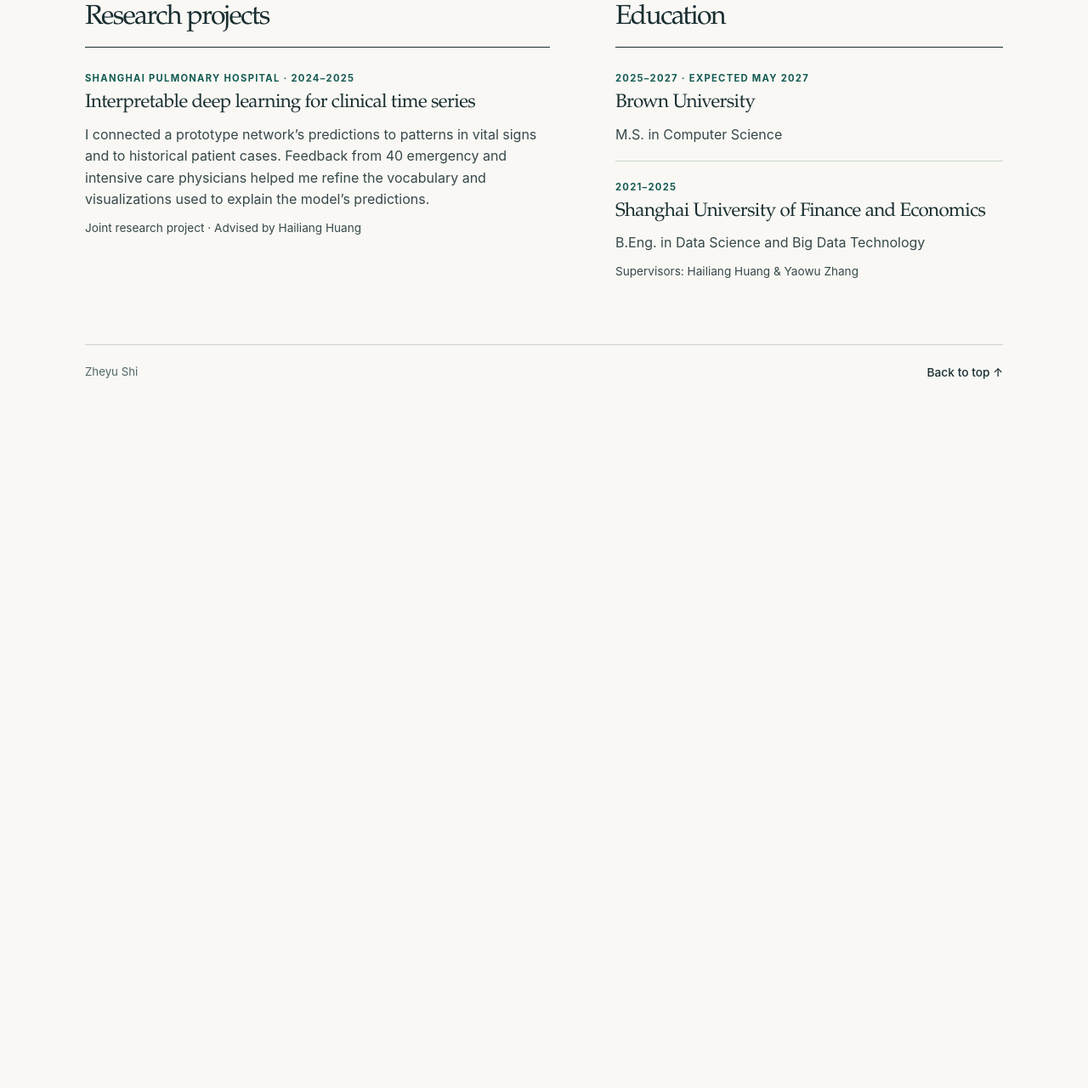
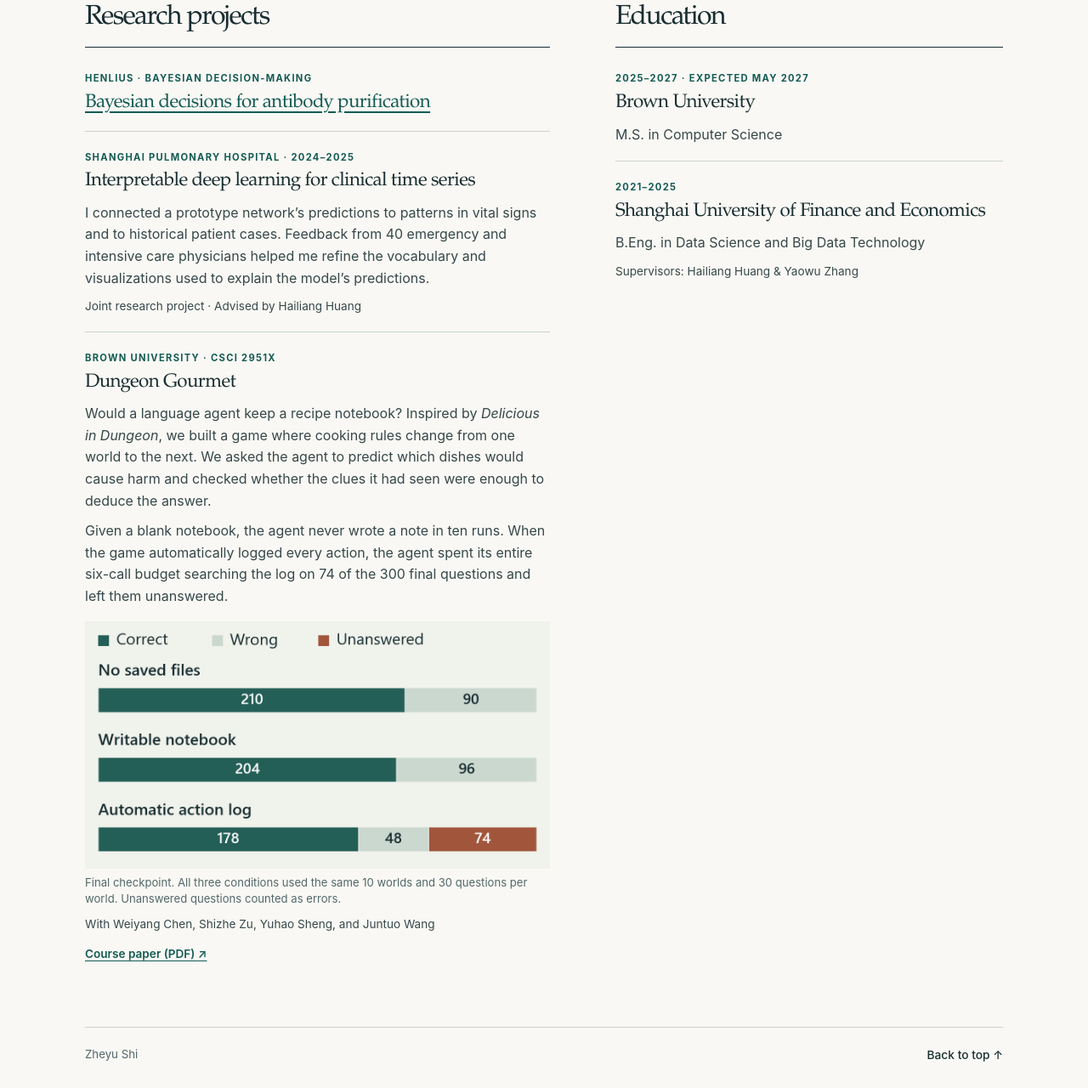
Before and after one commit to Ryth0312/Ryth0312.github.io, a plain HTML site: page index.html in a window 1280 px wide. Shown: the part 1727-3007 px from the top of the page at 85% size. Before the commit the page ends 2204 px from the top, so only its background shows below. Drawn offline with Linux system fonts and the light colour scheme.

Commit message:
Add Dungeon Gourmet course project and feature chromatography first

```diff
--- a/index.html
+++ b/index.html
@@ -67,11 +67,26 @@
     <div class="details">
       <section id="projects" aria-labelledby="project-title">
         <h2 class="section-title" id="project-title">Research projects</h2>
+        <div class="detail-item"><p class="eyebrow">Henlius · Bayesian decision-making</p>
+          <h3><a href="#chromatography">Bayesian decisions for antibody purification</a></h3>
+        </div>
         <div class="detail-item"><p class="eyebrow">Shanghai Pulmonary Hospital · 2024–2025</p>
           <h3>Interpretable deep learning for clinical time series</h3>
           <p>I connected a prototype network’s predictions to patterns in vital signs and to historical patient cases. Feedback from 40 emergency and intensive care physicians helped me refine the vocabulary and visualizations used to explain the model’s predictions.</p>
           <p class="venue">Joint research project · Advised by Hailiang Huang</p>
         </div>
+        <article class="detail-item" id="dungeon-gourmet" aria-labelledby="dungeon-title">
+          <p class="eyebrow">Brown University · CSCI 2951X</p>
+          <h3 id="dungeon-title">Dungeon Gourmet</h3>
+          <p>Would a language agent keep a recipe notebook? Inspired by <cite>Delicious in Dungeon</cite>, we built a game where cooking rules change from one world to the next. We asked the agent to predict which dishes would cause harm and checked whether the clues it had seen were enough to deduce the answer.</p>
+          <p>Given a blank notebook, the agent never wrote a note in ten runs. When the game automatically logged every action, the agent spent its entire six-call budget searching the log on 74 of the 300 final questions and left them unanswered.</p>
+          <figure class="dungeon-results">
+            <img src="images/dungeon-gourmet-results.png" width="1200" height="640" loading="lazy" alt="Final predictions, out of 300 per condition. No saved files: 210 correct, 90 wrong, 0 unanswered. Writable notebook: 204 correct, 96 wrong, 0 unanswered. Automatic action log: 178 correct, 48 wrong, 74 unanswered.">
+            <figcaption>Final checkpoint. All three conditions used the same 10 worlds and 30 questions per world. Unanswered questions counted as errors.</figcaption>
+          </figure>
+          <p class="venue">With Weiyang Chen, Shizhe Zu, Yuhao Sheng, and Juntuo Wang</p>
+          <div class="links"><a href="papers/dungeon-gourmet.pdf">Course paper (PDF) <span aria-hidden="true">↗</span></a></div>
+        </article>
       </section>
       <section id="education" aria-labelledby="education-title">
         <h2 class="section-title" id="education-title">Education</h2>
--- a/style.css
+++ b/style.css
@@ -56,6 +56,9 @@ h3 { font-size: clamp(1.35rem,2.2vw,1.65rem); line-height: 1.22; letter-spacing:
 .detail-item { padding-top: 22px; }
 .detail-item + .detail-item { margin-top: 18px; border-top: 1px solid var(--rule); }
 .detail-item h3 { margin-top: 6px; font-size: 1.4rem; }
+.dungeon-results { margin-top: 16px; }
+.dungeon-results img { display: block; width: 100%; height: auto; }
+.dungeon-results figcaption { margin-top: 7px; color: var(--muted); font-size: .82rem; line-height: 1.45; }
 footer { display: flex; justify-content: space-between; align-items: center; padding: 21px 0 28px; border-top: 1px solid var(--rule); color: var(--muted); font-size: .83rem; }
 @media (max-width: 830px) {
   .wrap { width: min(710px,calc(100% - 48px)); }
```
Also changed, not shown: images/dungeon-gourmet-results.png (added), 1 other file.
